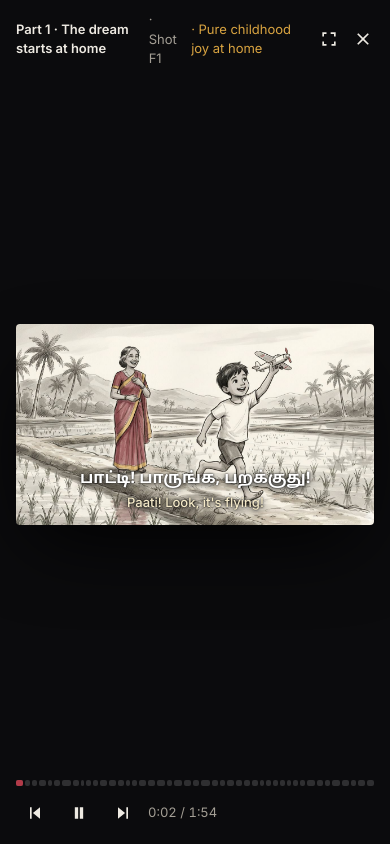
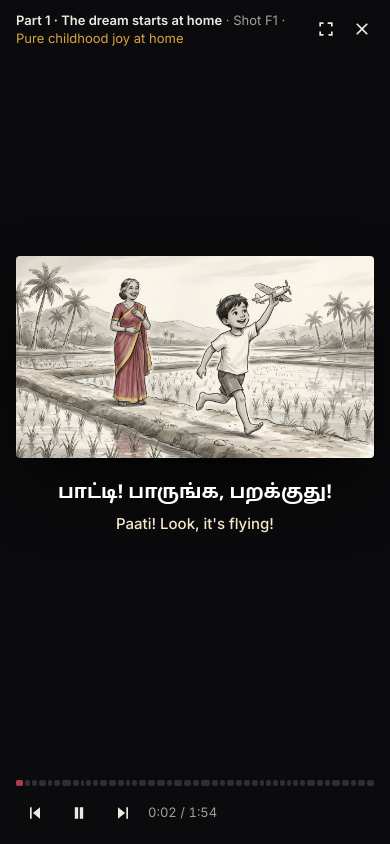
Before and after one commit to Rsk1976/TAKUMI_Video, a plain HTML site: page story-a/index.html in a window 390 px wide. Both pictures are taken after a click on the button "Play the storyboard". Shown: the top 844 px of the page. Drawn offline with Linux system fonts and the light colour scheme.

Commit message:
Subtitles below the pictures, not on them; clearer player header on phones

```diff
--- a/story-a/index.html
+++ b/story-a/index.html
@@ -48,9 +48,9 @@ h1{font:800 clamp(32px,5vw,58px)/1.02 var(--display);margin:10px 0 14px;letter-s
 .tile:hover .pic,.tile:focus-visible .pic{transform:translateY(-3px) scale(1.02);box-shadow:0 16px 30px -12px #000}
 .tile:focus-visible .pic{outline:2px solid var(--mustard);outline-offset:3px}
 .tile .num{position:absolute;left:8px;top:8px;background:rgba(15,16,20,.78);color:#fff;font:700 12px var(--text);padding:3px 7px;border-radius:4px;font-variant-numeric:tabular-nums}
-.tile .tsub{position:absolute;left:0;right:0;bottom:0;padding:22px 10px 7px;background:linear-gradient(transparent,rgba(0,0,0,.82));display:flex;flex-direction:column;align-items:center;text-align:center;gap:1px}
-.tile .tsub p{margin:0;text-shadow:0 1px 3px #000;text-wrap:balance}
-.tile .tsub .ta{font:600 13px/1.4 var(--tamil);color:#fff}
+.tile .tsub{display:flex;flex-direction:column;gap:2px;padding-left:10px;border-left:2px solid var(--maroon)}
+.tile .tsub p{margin:0;text-wrap:pretty}
+.tile .tsub .ta{font:600 14px/1.45 var(--tamil);color:var(--fg)}
 .tile .tsub .en{font:500 12px/1.35 var(--text);color:#F4E9C8}
 .tile .cap{font-size:14px;color:var(--fg);font-weight:600}
 .tile .sub{font-size:13px;color:var(--muted)}
@@ -66,12 +66,13 @@ footer{color:var(--muted);font-size:13px}
 .ptop .pact{color:var(--fg);font-weight:600}
 .ptop .feelbadge{color:var(--mustard)}
 .ptop .sp{margin-left:auto}
+.pinfo{min-width:0;line-height:1.4}
 .ibtn{all:unset;cursor:pointer;color:var(--fg);width:38px;height:38px;display:grid;place-items:center;border-radius:50%}
 .ibtn:hover,.ibtn:focus-visible{background:#ffffff1a}
 .ibtn svg{width:20px;height:20px;fill:currentColor}
 .stage{position:relative;overflow:hidden;display:grid;place-items:center;min-height:0}
-.frame{position:absolute;inset:0;display:grid;place-items:center;padding:0 max(16px,env(safe-area-inset-left,0px))}
-.frame .box{position:relative;width:min(100%,calc((100vh - 190px)*16/9));aspect-ratio:16/9;overflow:hidden;border-radius:4px;box-shadow:0 30px 80px -20px #000;background:#000}
+.frame{position:absolute;inset:0;display:flex;flex-direction:column;align-items:center;justify-content:center;gap:clamp(12px,2.5vh,22px);padding:0 max(16px,env(safe-area-inset-right,0px)) 0 max(16px,env(safe-area-inset-left,0px))}
+.frame .box{position:relative;flex:none;max-width:100%;width:min(100%,calc((100vh - 330px)*16/9));width:min(100%,calc((100dvh - 330px)*16/9));aspect-ratio:16/9;overflow:hidden;border-radius:4px;box-shadow:0 30px 80px -20px #000;background:#000}
 .frame img{width:100%;height:100%;object-fit:cover;display:block;transform-origin:center}
 .frame.in{animation:pop .55s cubic-bezier(.2,.8,.2,1) both}
 .frame.out{animation:fade .45s ease both}
@@ -80,10 +81,10 @@ footer{color:var(--muted);font-size:13px}
 @keyframes kb1{from{transform:scale(1.02) translate(0,0)}to{transform:scale(1.13) translate(-2%,-1.5%)}}
 @keyframes kb2{from{transform:scale(1.14) translate(2%,1%)}to{transform:scale(1.03) translate(0,0)}}
 @keyframes kb3{from{transform:scale(1.04) translate(-2%,0)}to{transform:scale(1.12) translate(2%,-1%)}}
-.subs{position:absolute;left:0;right:0;bottom:14px;display:flex;flex-direction:column;align-items:center;gap:2px;text-align:center;padding:0 16px;pointer-events:none}
-.subs p{margin:0;text-shadow:0 2px 6px #000,0 0 2px #000;max-width:60ch}
-.subs .ta{font:600 clamp(16px,2.2vw,24px)/1.45 var(--tamil);color:#fff}
-.subs .en{font:500 clamp(13px,1.6vw,18px)/1.4 var(--text);color:#F4E9C8}
+.subs{flex:none;width:min(100%,68ch);min-height:6.2em;display:flex;flex-direction:column;align-items:center;justify-content:flex-start;gap:6px;text-align:center;pointer-events:none}
+.subs p{margin:0;max-width:60ch;text-wrap:balance}
+.subs .ta{font:600 clamp(19px,2.4vw,28px)/1.5 var(--tamil);color:#fff}
+.subs .en{font:500 clamp(15px,1.7vw,20px)/1.45 var(--text);color:#F4E9C8}
 .subs.show p{animation:pop .5s .25s both}
 .pbot{padding:10px max(16px,env(safe-area-inset-right,0px)) calc(12px + env(safe-area-inset-bottom,0px)) max(16px,env(safe-area-inset-left,0px));display:flex;flex-direction:column;gap:8px}
 .track{display:flex;gap:2px;height:6px;cursor:pointer}
@@ -122,7 +123,7 @@ footer{color:var(--muted);font-size:13px}
 
 <div class="player" id="player" hidden role="dialog" aria-modal="true" aria-label="Storyboard player">
   <div class="ptop">
-    <span class="pact" id="pAct"></span><span id="pShot"></span><span class="feelbadge" id="pFeel"></span>
+    <div class="pinfo"><span class="pact" id="pAct"></span> <span id="pShot"></span> <span class="feelbadge" id="pFeel"></span></div>
     <span class="sp"></span>
     <button class="ibtn" id="fsBtn" type="button" aria-label="Full screen"><svg viewBox="0 0 24 24"><path d="M4 9V4h5v2H6v3zm10-5h6v5h-2V6h-4zM6 15v3h3v2H4v-5zm12 3v-3h2v5h-5v-2z"/></svg></button>
     <button class="ibtn" id="closeBtn" type="button" aria-label="Close player"><svg viewBox="0 0 24 24"><path d="M6.4 5 5 6.4 10.6 12 5 17.6 6.4 19l5.6-5.6 5.6 5.6 1.4-1.4-5.6-5.6L19 6.4 17.6 5 12 10.6z"/></svg></button>
@@ -178,11 +179,11 @@ footer{color:var(--muted);font-size:13px}
         const ts = document.createElement('div'); ts.className = 'tsub';
         if (s.ta) { const a = document.createElement('p'); a.className = 'ta'; a.lang = 'ta'; a.textContent = s.ta; ts.append(a); }
         if (s.en) { const e = document.createElement('p'); e.className = 'en'; e.textContent = s.en; ts.append(e); }
-        pic.append(ts);
+        b._ts = ts;
       }
       const c = document.createElement('span'); c.className = 'cap'; c.textContent = s.feel;
       const su = document.createElement('span'); su.className = 'sub'; su.textContent = s.what;
-      b.append(pic, c, su);
+      b.append(pic); if (b._ts) b.append(b._ts); b.append(c, su);
       b.addEventListener('click', function(){ open(i, false); });
       g.append(b);
     });
@@ -215,7 +216,7 @@ footer{color:var(--muted);font-size:13px}
     const subs = document.createElement('div'); subs.className = 'subs show';
     if (s.ta) { const a = document.createElement('p'); a.className = 'ta'; a.lang = 'ta'; a.textContent = s.ta; subs.append(a); }
     if (s.en) { const e = document.createElement('p'); e.className = 'en'; e.textContent = s.en; subs.append(e); }
-    box.append(subs); f.append(box); stage.append(f);
+    f.append(box, subs); stage.append(f);
     $('pAct').textContent = 'Part ' + s.part + ' · ' + P[s.part].name;
     $('pShot').textContent = '· Shot ' + s.id;
     $('pFeel').textContent = '· ' + s.feel;
```
Also changed, not shown: story-b/index.html (+14 -13 lines).
